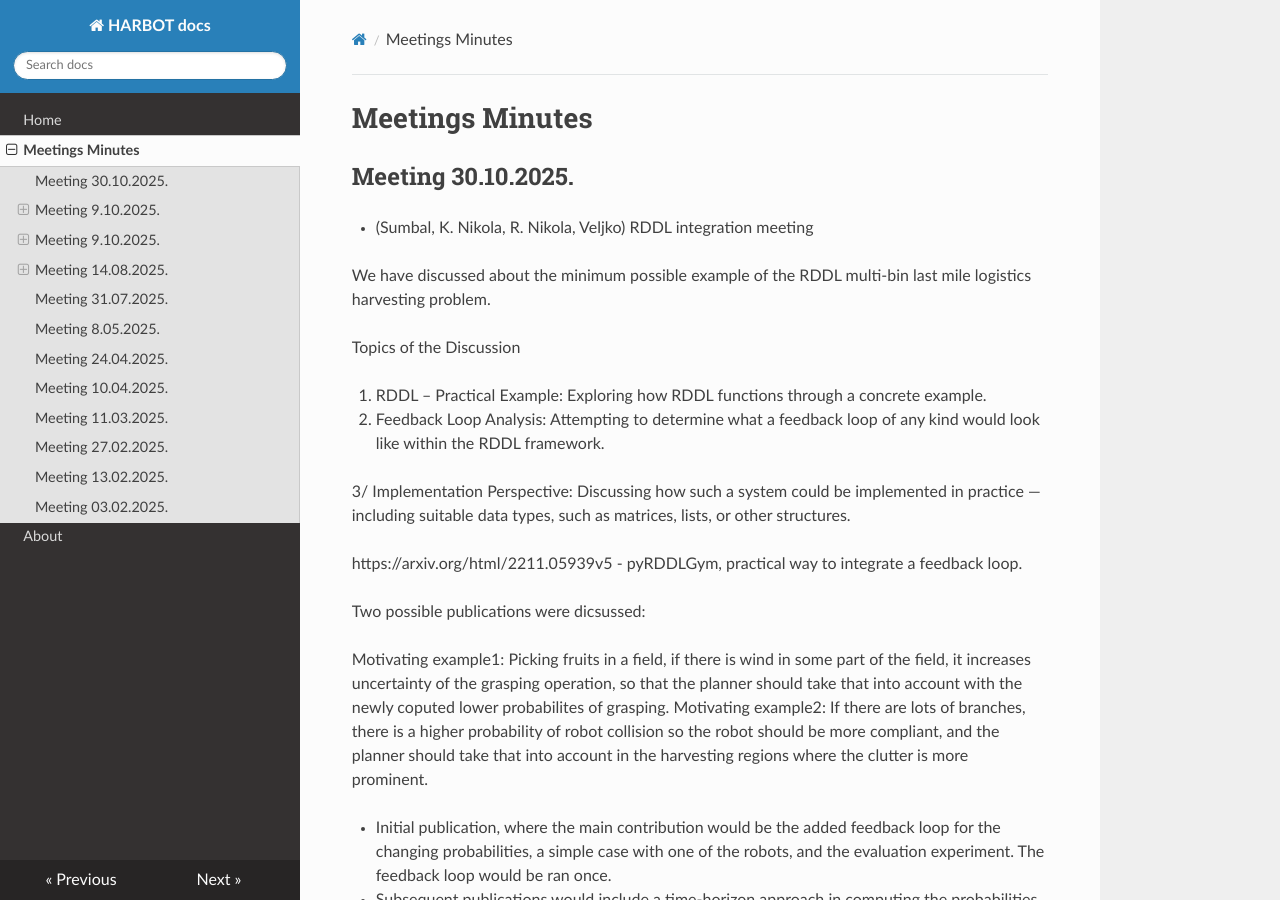
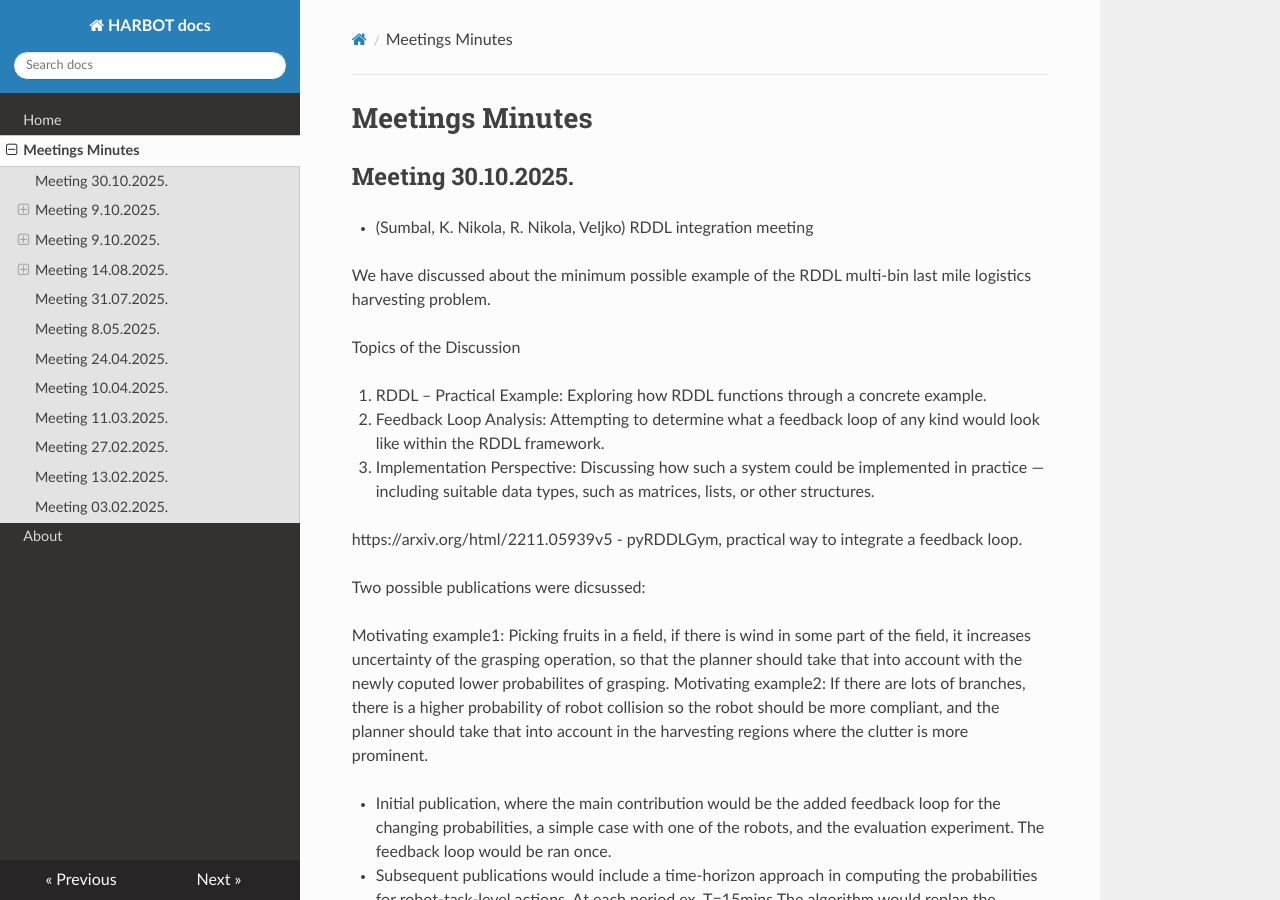
Before and after one commit to etfrobotics/HARBOT, an MkDocs documentation site: the page built from docs/logs.md, in a window 1280 px wide and 900 px high. Built offline with MkDocs 1.6.1, drawn with Linux system fonts in a browser that asks for light colours; nearby versions of some CDN libraries.

Commit message:
Update logs.md

```diff
--- a/docs/logs.md
+++ b/docs/logs.md
@@ -12,7 +12,7 @@ Topics of the Discussion
 
 2. Feedback Loop Analysis: Attempting to determine what a feedback loop of any kind would look like within the RDDL framework.
 
-3/ Implementation Perspective: Discussing how such a system could be implemented in practice — including suitable data types, such as matrices, lists, or other structures.
+3. Implementation Perspective: Discussing how such a system could be implemented in practice — including suitable data types, such as matrices, lists, or other structures.
 
 https://arxiv.org/html/2211.05939v5 - pyRDDLGym, practical way to integrate a feedback loop.
 
```
